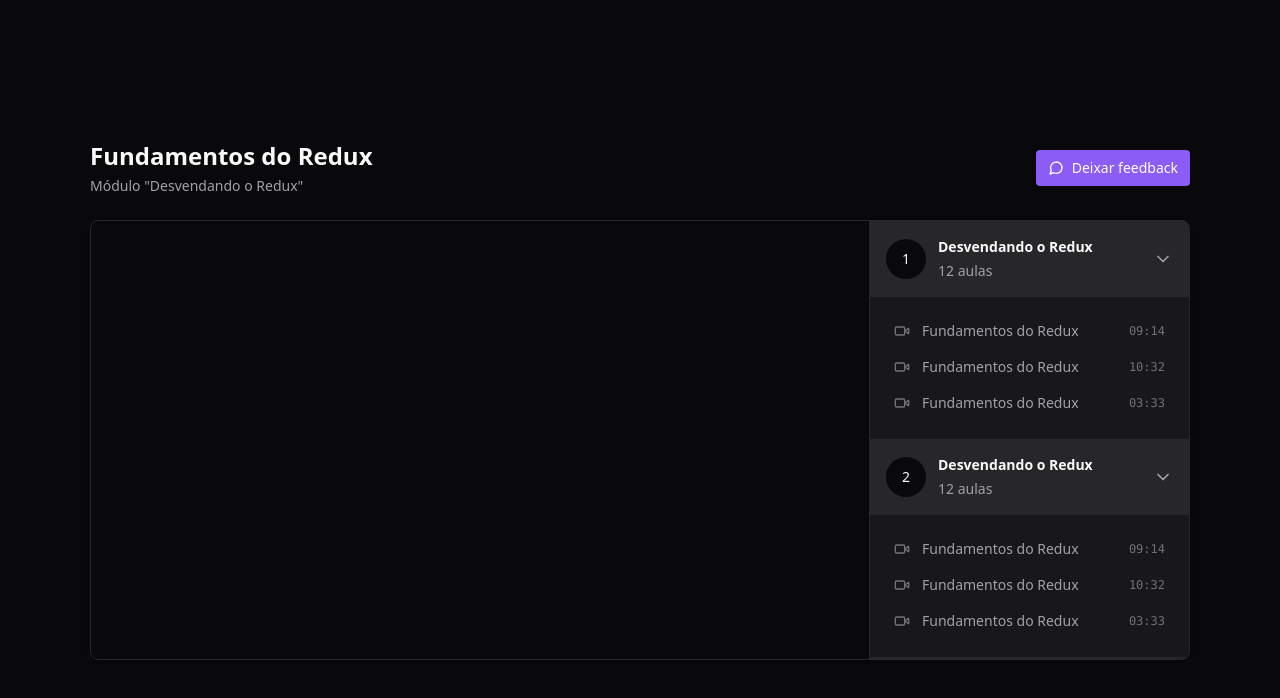
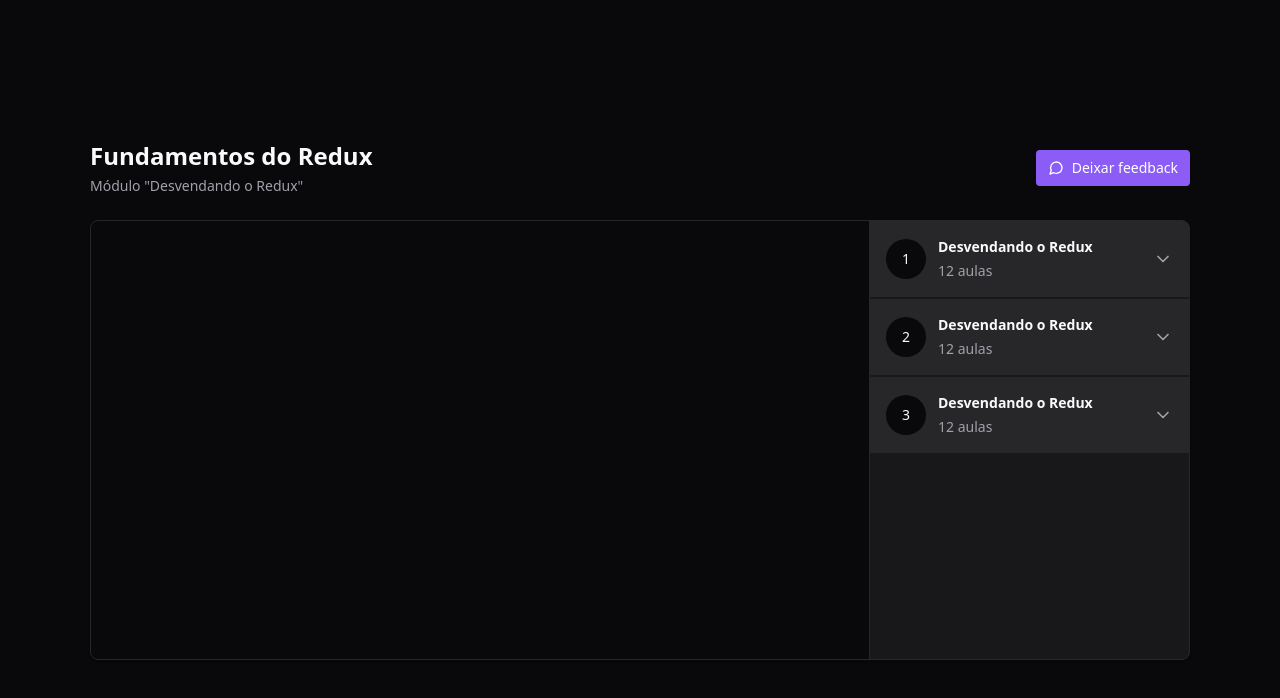
Before and after one commit to victorgonzalezz/redux-little-project, a React (Vite) app: page / in a window 1280 px wide. Shown: the top 698 px of the page. Built offline with nearby package versions, Linux system fonts and the light colour scheme.

Commit message:
radix-ui
used radix-ui to get the functional component without styling

```diff
--- a/package.json
+++ b/package.json
@@ -10,6 +10,7 @@
     "preview": "vite preview"
   },
   "dependencies": {
+    "@radix-ui/react-collapsible": "^1.0.3",
     "@reduxjs/toolkit": "^1.9.7",
     "lucide-react": "^0.289.0",
     "react": "^18.2.0",
--- a/src/components/Module.jsx
+++ b/src/components/Module.jsx
@@ -1,11 +1,12 @@
 /* eslint-disable react/prop-types */
+import * as Collapsible from '@radix-ui/react-collapsible';
 import { ChevronDown } from "lucide-react";
 import { Lesson } from "./Lesson";
 
 export function Module({moduleIndex, title, amountOfLessons}) {
   return (
-    <div>
-      <button className="flex w-full items-center gap-3 bg-zinc-800 p-4">
+    <Collapsible.Root className='group'>
+      <Collapsible.Trigger className="flex w-full items-center gap-3 bg-zinc-800 p-4">
         <div className="flex h-10 w-10 rounded-full items-center justify-center bg-zinc-950 text-sm">
           {moduleIndex + 1}
         </div>
@@ -14,9 +15,10 @@
           <span className="text-sm text-zinc-400">{amountOfLessons}</span>
         </div>
 
-        <ChevronDown className="w-5 h-5 ml-auto text-zinc-400" />
-      </button>
+        <ChevronDown className="w-5 h-5 ml-auto text-zinc-400 group-data-[state=open]:rotate-180 transition-transform" />
+      </Collapsible.Trigger>
 
+      <Collapsible.Content>
       <nav className="relative flex flex-col gap-4 p-6">
         <Lesson
           title="Fundamentos do Redux"
@@ -31,7 +33,8 @@
           duration="03:33"
         />
        </nav>
+      </Collapsible.Content>
 
-    </div>
+    </Collapsible.Root>
   )
 }
```
Also changed, not shown: 1 other file (tests, documents, lock files or other folders).
